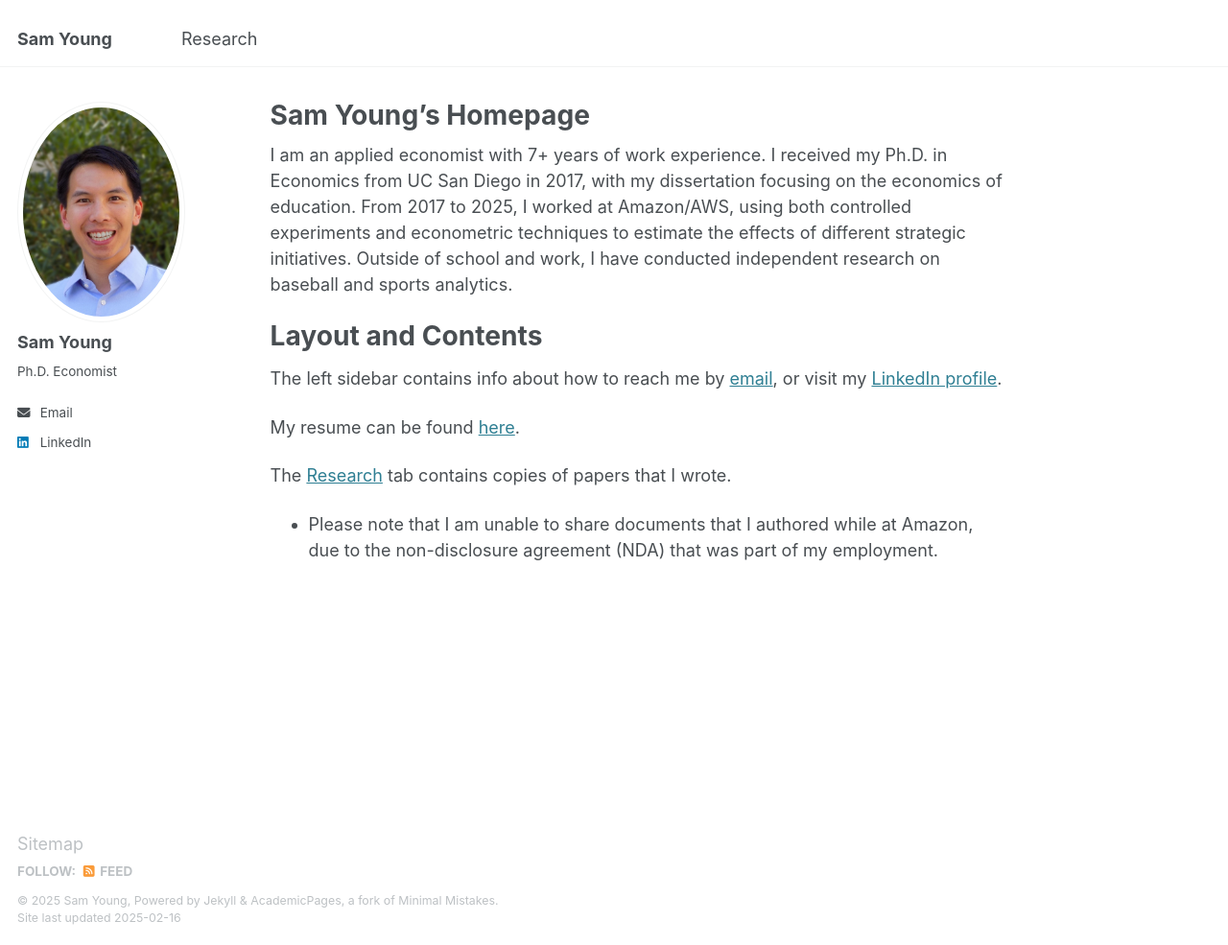
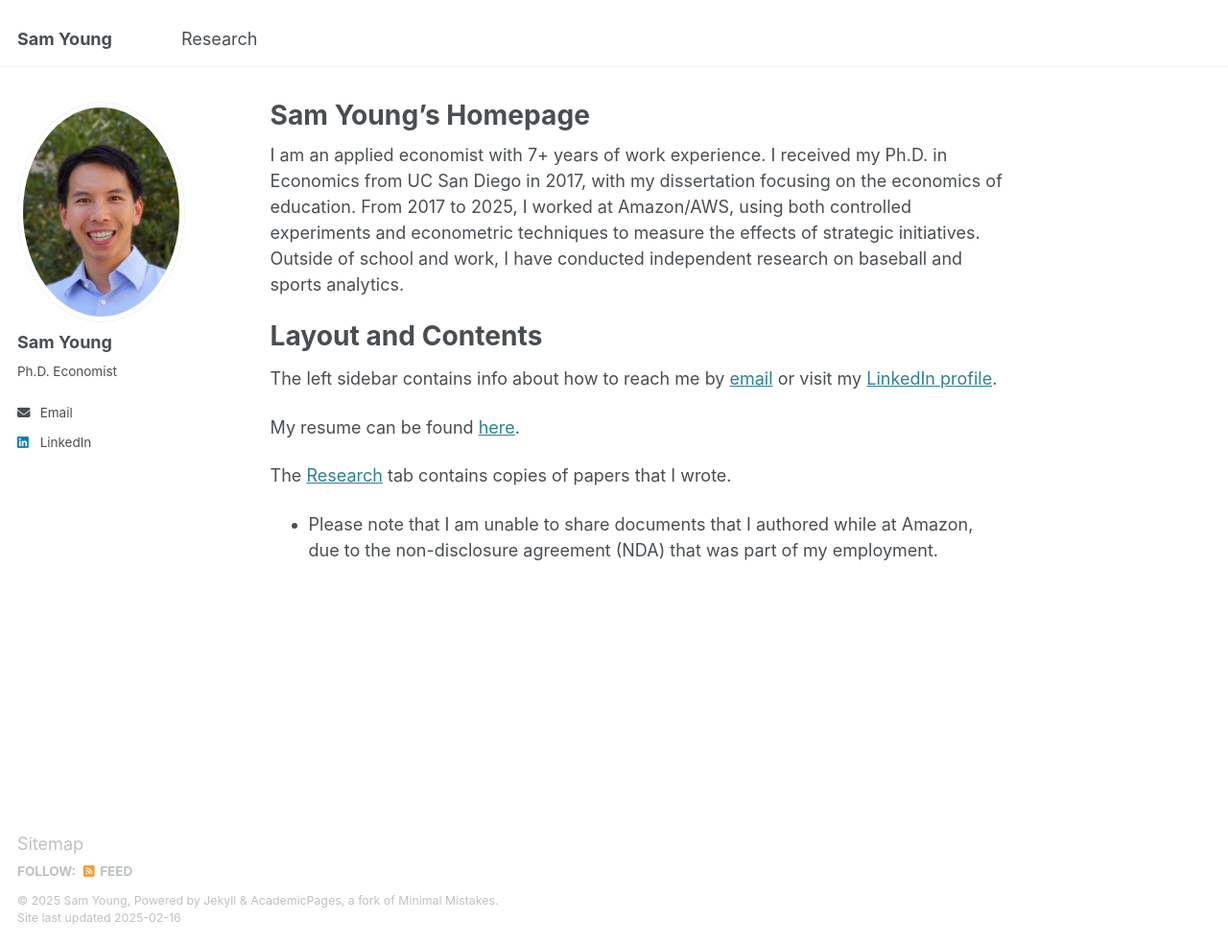
Before and after one commit to sam-young-econ/sam-young-econ.github.io, a Jekyll site: the page built from _pages/about.md, in a window 1280 px wide and 985 px high. Shown: the whole window at 96% size. Built offline with Jekyll 4.4.1, drawn with Linux system fonts in a browser that asks for light colours.

Commit message:
Minor edits to homepage

```diff
--- a/_pages/about.md
+++ b/_pages/about.md
@@ -7,11 +7,11 @@ redirect_from:
   - /about.html
 ---
 
-I am an applied economist with 7+ years of work experience.  I received my Ph.D. in Economics from UC San Diego in 2017, with my dissertation focusing on the economics of education.  From 2017 to 2025, I worked at Amazon/AWS, using both controlled experiments and econometric techniques to estimate the effects of different strategic initiatives.  Outside of school and work, I have conducted independent research on baseball and sports analytics.
+I am an applied economist with 7+ years of work experience.  I received my Ph.D. in Economics from UC San Diego in 2017, with my dissertation focusing on the economics of education.  From 2017 to 2025, I worked at Amazon/AWS, using both controlled experiments and econometric techniques to measure the effects of strategic initiatives.  Outside of school and work, I have conducted independent research on baseball and sports analytics.
 
 Layout and Contents
 ======
-The left sidebar contains info about how to reach me by [email](mailto:sam.young21@gmail.com), or visit my [LinkedIn profile](https://www.linkedin.com/in/sam-young-5115519/).
+The left sidebar contains info about how to reach me by [email](mailto:sam.young21@gmail.com) or visit my [LinkedIn profile](https://www.linkedin.com/in/sam-young-5115519/).
 
 My resume can be found [here](https://sam-young-econ.github.io/files/Sam Young resume 2025-02-12_with fields.pdf).
 
```
